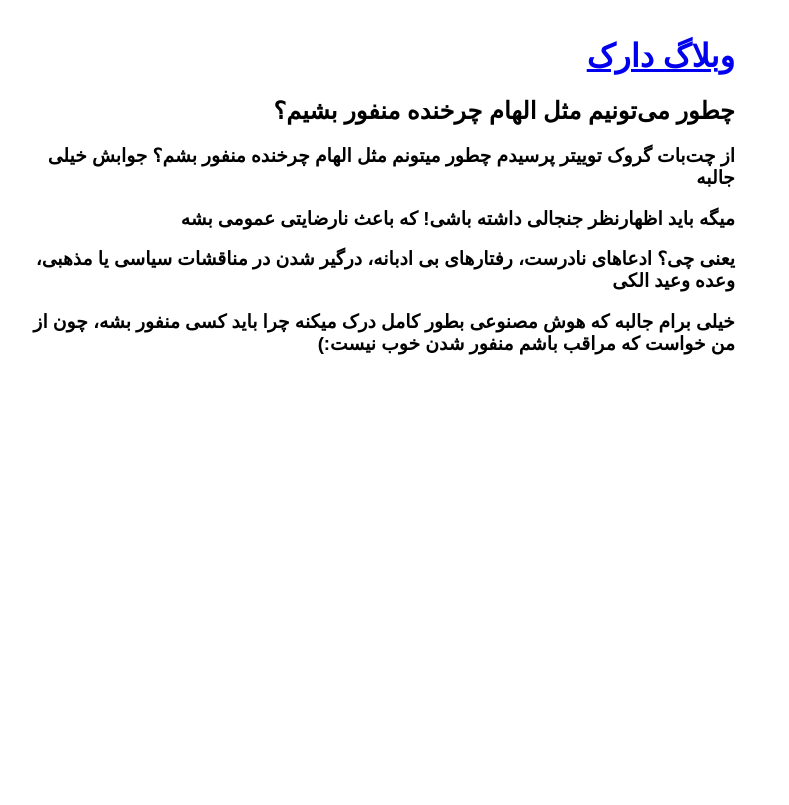
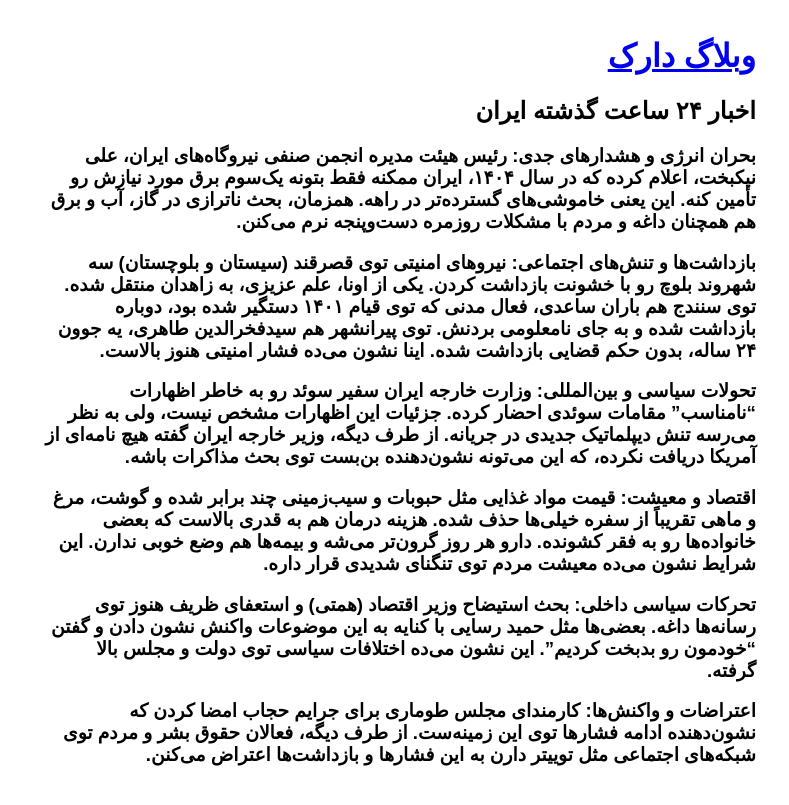
Before and after one commit to darkblog/darkblog.github.io, a Jekyll site: the page built from _posts/2025-2-2-9.md, in a window 1280 px wide. Shown: the top 805 px of the page, without its empty margins (357-1146 px from the left). Built offline with Jekyll 4.4.1, drawn with Linux system fonts in a browser that asks for light colours.

Commit message:
Update 2025-2-2-9.md

```diff
--- a/_posts/2025-2-2-9.md
+++ b/_posts/2025-2-2-9.md
@@ -1,12 +1,22 @@
 ---
 layout: post
-title: چطور می‌تونیم مثل الهام چرخنده منفور بشیم؟
+title: اخبار ۲۴ ساعت گذشته ایران
 ---
 
-از چت‌بات گروک توییتر پرسیدم چطور میتونم مثل الهام چرخنده منفور بشم؟ جوابش خیلی جالبه
+بحران انرژی و هشدارهای جدی:
+رئیس هیئت مدیره انجمن صنفی نیروگاه‌های ایران، علی نیکبخت، اعلام کرده که در سال ۱۴۰۴، ایران ممکنه فقط بتونه یک‌سوم برق مورد نیازش رو تأمین کنه. این یعنی خاموشی‌های گسترده‌تر در راهه. همزمان، بحث ناترازی در گاز، آب و برق هم همچنان داغه و مردم با مشکلات روزمره دست‌وپنجه نرم می‌کنن.
 
-میگه باید اظهارنظر جنجالی داشته باشی! که باعث نارضایتی عمومی بشه
+بازداشت‌ها و تنش‌های اجتماعی:
+نیروهای امنیتی توی قصرقند (سیستان و بلوچستان) سه شهروند بلوچ رو با خشونت بازداشت کردن. یکی از اونا، علم عزیزی، به زاهدان منتقل شده. توی سنندج هم باران ساعدی، فعال مدنی که توی قیام ۱۴۰۱ دستگیر شده بود، دوباره بازداشت شده و به جای نامعلومی بردنش. توی پیرانشهر هم سیدفخرالدین طاهری، یه جوون ۲۴ ساله، بدون حکم قضایی بازداشت شده. اینا نشون می‌ده فشار امنیتی هنوز بالاست.
 
-یعنی چی؟ ادعاهای نادرست، رفتارهای بی ادبانه، درگیر شدن در مناقشات سیاسی یا مذهبی، وعده وعید الکی
+تحولات سیاسی و بین‌المللی:
+وزارت خارجه ایران سفیر سوئد رو به خاطر اظهارات "نامناسب" مقامات سوئدی احضار کرده. جزئیات این اظهارات مشخص نیست، ولی به نظر می‌رسه تنش دیپلماتیک جدیدی در جریانه. از طرف دیگه، وزیر خارجه ایران گفته هیچ نامه‌ای از آمریکا دریافت نکرده، که این می‌تونه نشون‌دهنده بن‌بست توی بحث مذاکرات باشه.
 
-خیلی برام جالبه که هوش مصنوعی بطور کامل درک میکنه چرا باید کسی منفور بشه، چون از من خواست که مراقب باشم منفور شدن خوب نیست:)
+اقتصاد و معیشت:
+قیمت مواد غذایی مثل حبوبات و سیب‌زمینی چند برابر شده و گوشت، مرغ و ماهی تقریباً از سفره خیلی‌ها حذف شده. هزینه درمان هم به قدری بالاست که بعضی خانواده‌ها رو به فقر کشونده. دارو هر روز گرون‌تر می‌شه و بیمه‌ها هم وضع خوبی ندارن. این شرایط نشون می‌ده معیشت مردم توی تنگنای شدیدی قرار داره.
+
+تحرکات سیاسی داخلی:
+بحث استیضاح وزیر اقتصاد (همتی) و استعفای ظریف هنوز توی رسانه‌ها داغه. بعضی‌ها مثل حمید رسایی با کنایه به این موضوعات واکنش نشون دادن و گفتن "خودمون رو بدبخت کردیم". این نشون می‌ده اختلافات سیاسی توی دولت و مجلس بالا گرفته.
+
+اعتراضات و واکنش‌ها:
+کارمندای مجلس طوماری برای جرایم حجاب امضا کردن که نشون‌دهنده ادامه فشارها توی این زمینه‌ست. از طرف دیگه، فعالان حقوق بشر و مردم توی شبکه‌های اجتماعی مثل توییتر دارن به این فشارها و بازداشت‌ها اعتراض می‌کنن.
```
